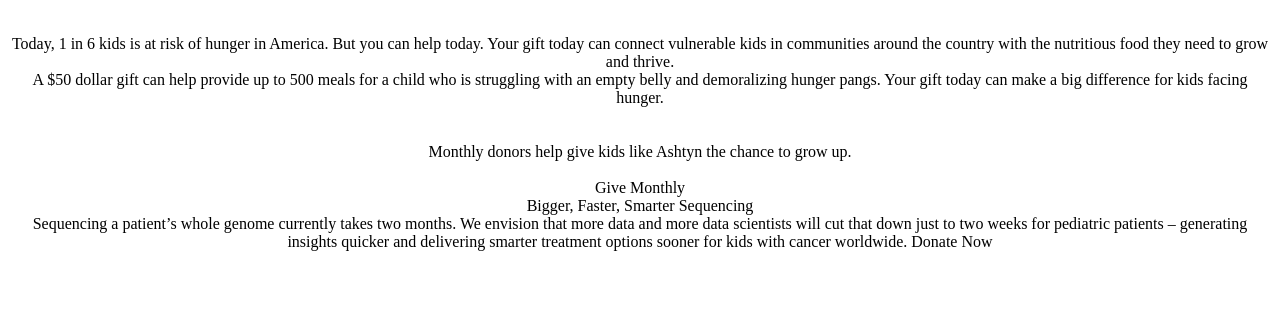
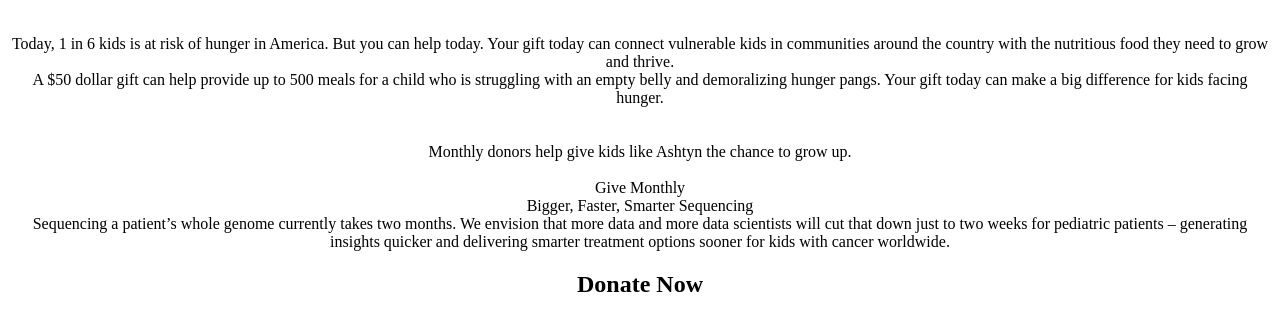
Before and after one commit to cfscpk/cfscpk.github.io, a plain HTML site: page index.html in a window 1280 px wide. Shown: the part 38-368 px from the top of the page. Drawn offline with Linux system fonts and the light colour scheme.

Commit message:
Update index.html

```diff
--- a/index.html
+++ b/index.html
@@ -21,4 +21,4 @@ Bigger, Faster, Smarter Sequencing
 
 Sequencing a patient’s whole genome currently takes two months. We envision that more data and more data scientists will cut that down just to two weeks for pediatric patients – generating insights quicker and delivering smarter treatment options sooner for kids with cancer worldwide.
 
-Donate Now</center>
+  <br><h2>Donate Now</h2></center>
```
